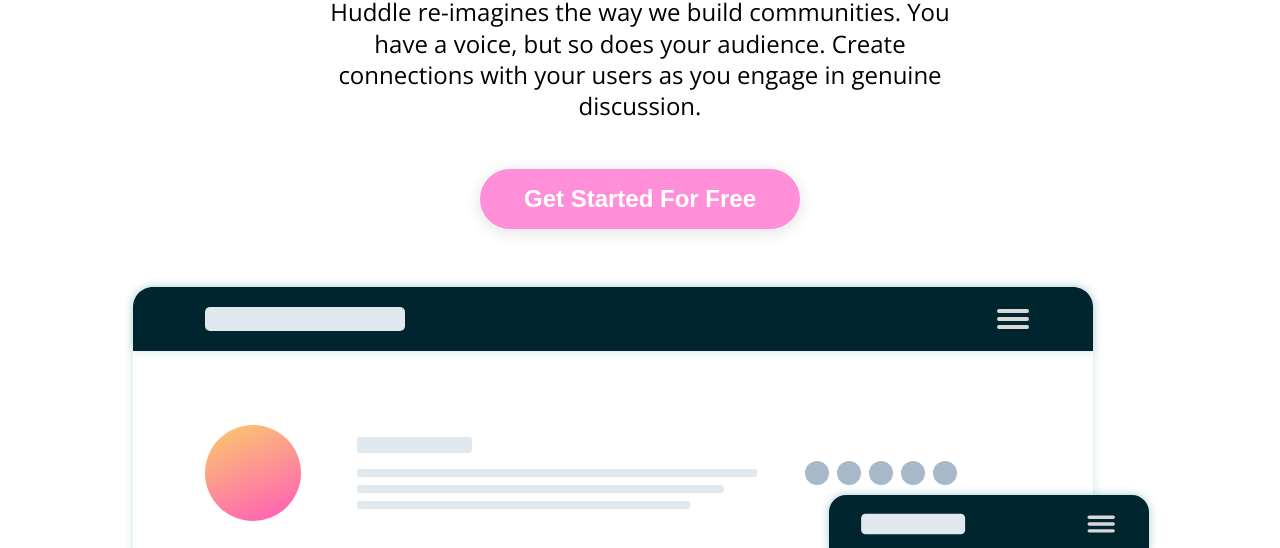
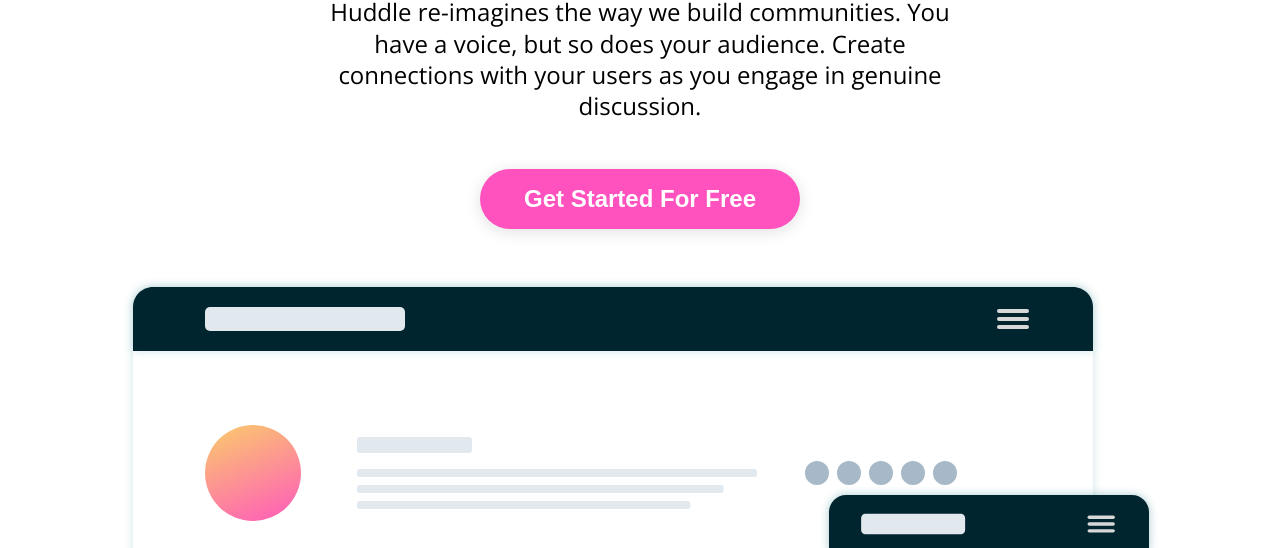
Before and after one commit to yosrajalali/Huddle-landing-page-with-curved-sections, a plain HTML site: page index.html in a window 1280 px wide. Shown: the part 252-800 px from the top of the page. Drawn offline with nearby package versions, Linux system fonts and the light colour scheme.

Commit message:
change the color of button in header and aside

```diff
--- a/app.css
+++ b/app.css
@@ -89,7 +89,7 @@
 }
 
 .btn {
-  background: var(--Light-Pink);
+  background: var(--Pink);
   border: none;
   border-radius: 6rem;
   padding: 1rem 2rem;
```
